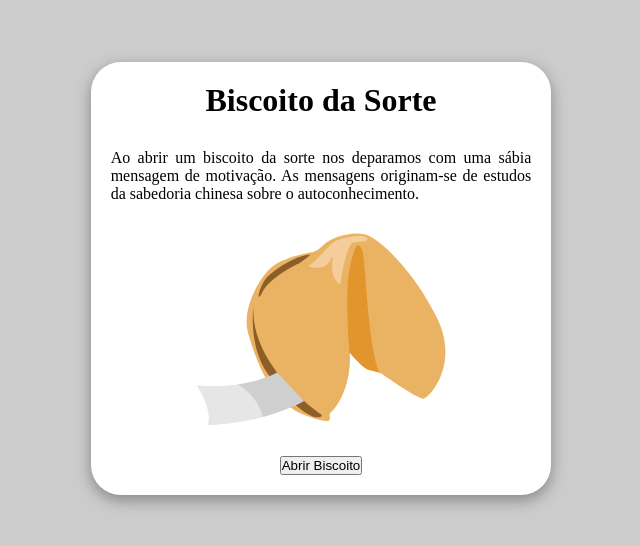
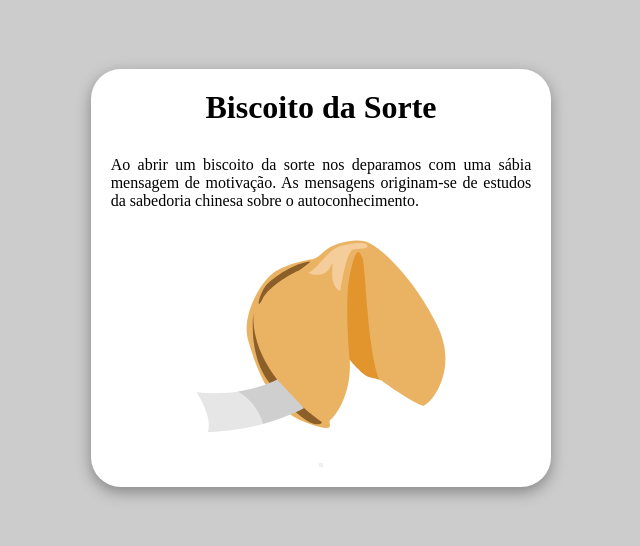
Before and after one commit to mqsoares/BiscoitoDaSorte---React, a React (Create React App) app: page / in a window 1280 px wide. Shown: the part 122-668 px from the top of the page, without its empty margins (319-959 px from the left). Built offline with nearby package versions, Linux system fonts and the light colour scheme.

Commit message:
Update Component Button

```diff
--- a/src/components/Button/index.js
+++ b/src/components/Button/index.js
@@ -1,11 +1,9 @@
-import React, { Component } from "react";
+import React from "react";
 
-class Button extends Component {
-    render() {
-        return(
-            <button>Abrir Biscoito</button>
-        );
-    }
+const Button = ({children, className}) => {
+    return(
+        <button className={className}>{children}</button>
+    )
 }
 
 export default Button;
```
